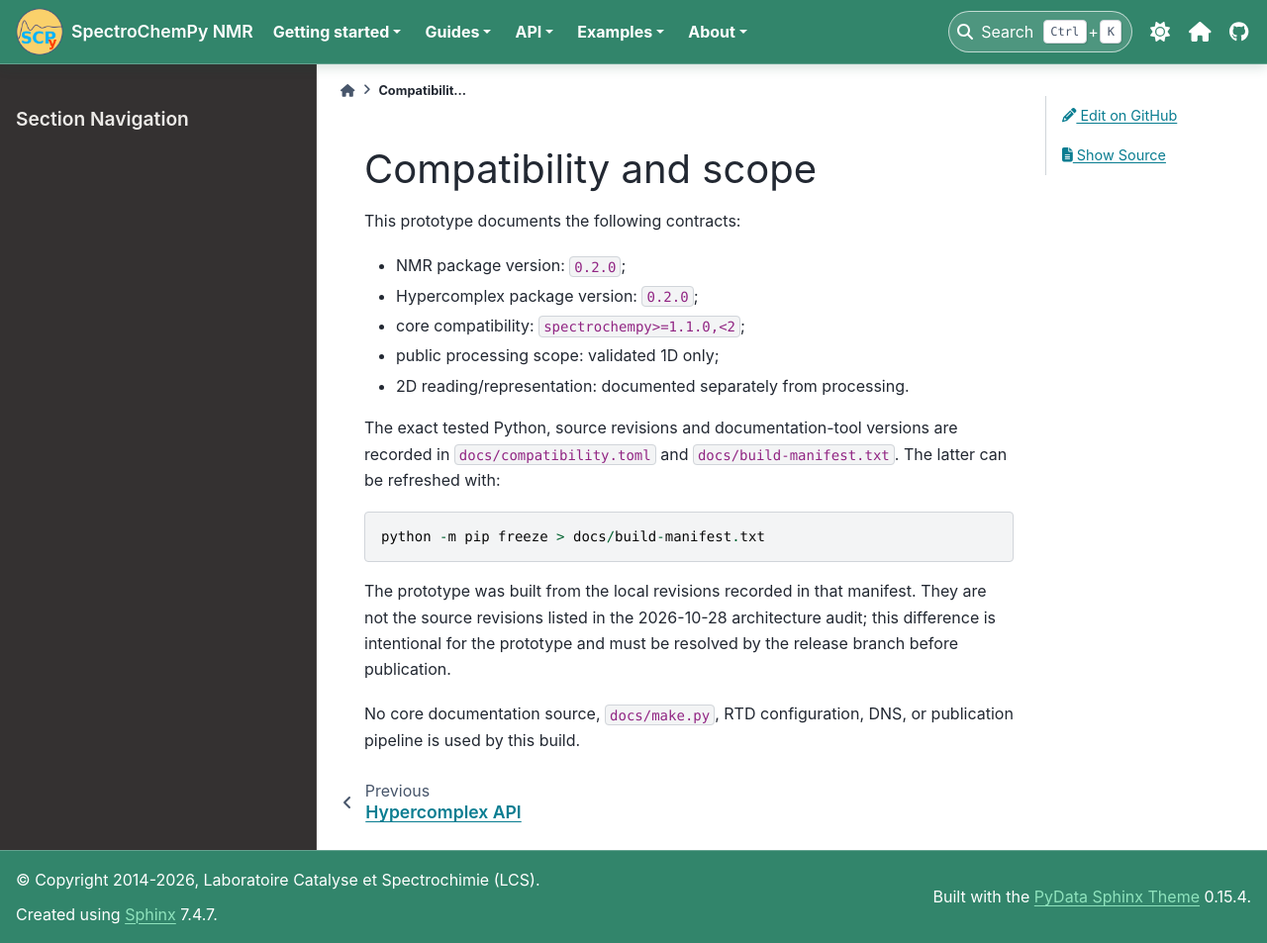
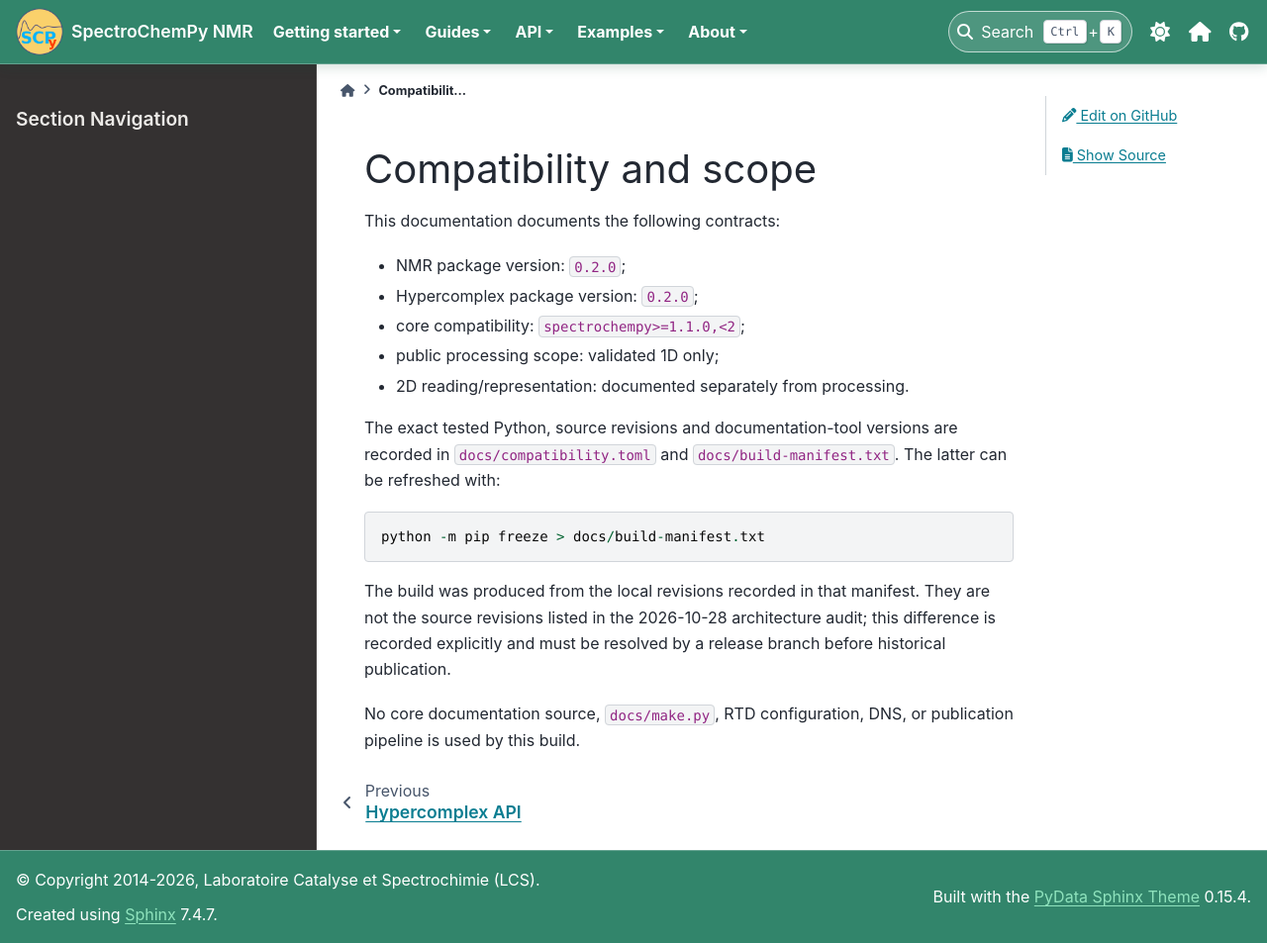
Before and after one commit to spectrochempy/spectrochempy-nmr, a Sphinx documentation site: the page built from docs/compatibility.rst, in a window 1280 px wide and 953 px high. Shown: the whole window at 99% size. Built offline with Sphinx 7.4.7 and the PyData theme 0.15.4, drawn with Linux system fonts in a browser that asks for light colours; pages that are not in the unit, such as notebooks, are missing from menus.

Commit message:
DOC: finalize executable gallery switches

```diff
--- a/docs/compatibility.rst
+++ b/docs/compatibility.rst
@@ -1,7 +1,7 @@
 Compatibility and scope
 =======================
 
-This prototype documents the following contracts:
+This documentation documents the following contracts:
 
 * NMR package version: ``0.2.0``;
 * Hypercomplex package version: ``0.2.0``;
@@ -15,10 +15,10 @@
 
    python -m pip freeze > docs/build-manifest.txt
 
-The prototype was built from the local revisions recorded in that manifest.
+The build was produced from the local revisions recorded in that manifest.
 They are not the source revisions listed in the 2026-10-28 architecture audit;
-this difference is intentional for the prototype and must be resolved by the
-release branch before publication.
+this difference is recorded explicitly and must be resolved by a release branch
+before historical publication.
 
 No core documentation source, ``docs/make.py``, RTD configuration, DNS, or
 publication pipeline is used by this build.
--- a/docs/conf.py
+++ b/docs/conf.py
@@ -139,5 +139,5 @@
     "reference_url": {"spectrochempy": core_docs_url + "/"},
 }
 
-if os.environ.get("NMR_DOCS_EXECUTE"):
+if os.environ.get("NMR_DOCS_EXECUTE") == "1":
     sphinx_gallery_conf["plot_gallery"] = True
--- a/docs/getting_started/installation.rst
+++ b/docs/getting_started/installation.rst
@@ -1,7 +1,7 @@
 Installation
 ============
 
-The documented prototype targets ``spectrochempy-nmr`` 0.2.0 and requires
+This documentation targets ``spectrochempy-nmr`` 0.2.0 and requires
 SpectroChemPy 1.1 or later, below core 2.0.
 
 .. code-block:: console
@@ -19,5 +19,5 @@
        "spectrochempy-nmr==0.2.0" \
        "spectrochempy-hypercomplex==0.2.0"
 
-For this prototype, see :doc:`/compatibility` for the exact local build
+See :doc:`/compatibility` for the exact local build
 environment. Hypercomplex support does not depend on the NMR plugin.
```
Also changed, not shown: docs/rtd-preproduction.md (+1 -1 lines).
